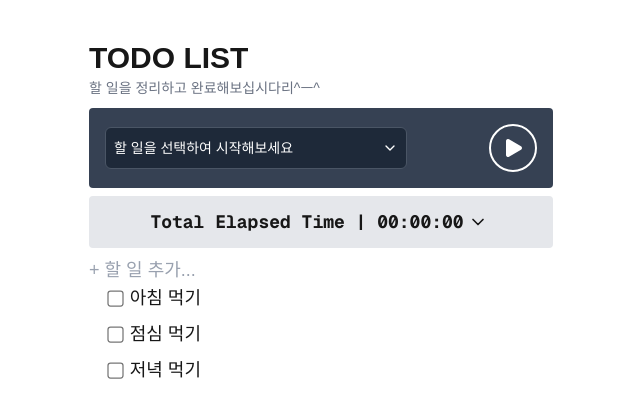
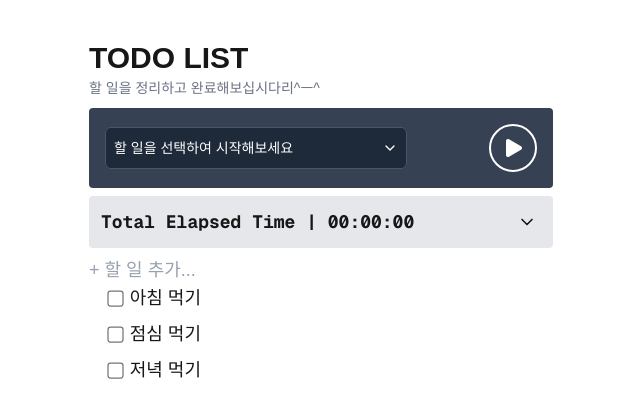
Before and after one commit to Rodgershyeonsik/toy-todo, a Next.js app: page / in a window 1280 px wide. Shown: the top 418 px of the page, without its empty margins (319-959 px from the left). Built offline with nearby package versions, Linux system fonts and the light colour scheme.

Commit message:
fix: change alignment variable from center to between

```diff
--- a/components/Dashboard.tsx
+++ b/components/Dashboard.tsx
@@ -42,7 +42,7 @@ export default function Dashbaord({ todos }: DashbaordProps) {
 
   return (
     <div className="bg-gray-200 rounded-sm overflow-hidden transition-all duration-500 ease-in-out">
-      <div className={`${flexCenterCn} p-3`}>
+      <div className={`${flexBetweenCn} p-3`}>
         <span className="text-lg font-bold font-mono">
           {`Total Elapsed Time | ${formatTime(totalElapsed)}`}
         </span>
@@ -60,7 +60,7 @@ export default function Dashbaord({ todos }: DashbaordProps) {
       >
         <div className="p-4 space-y-6">
           <div
-            className={`${flexCenterCn} w-full h-8 bg-gray-500 overflow-hidden shadow-inner`}
+            className={`${flexBetweenCn} w-full h-8 bg-gray-500 overflow-hidden shadow-inner`}
           >
             {totalElapsed === 0 && (
               <span className="text-white text-lg font-semibold font-mono">
--- a/components/TaskPlayer.tsx
+++ b/components/TaskPlayer.tsx
@@ -29,7 +29,7 @@ export default function TaskPlayer({
 
   return (
     <div
-      className={`${flexCenterCn} my-2 bg-gray-700 text-white rounded-sm min-h-20 px-4 py-2`}
+      className={`${flexBetweenCn} my-2 bg-gray-700 text-white rounded-sm min-h-20 px-4 py-2`}
     >
       {timerStatus === "IDLE" ? (
         <IdlePlayer
```
